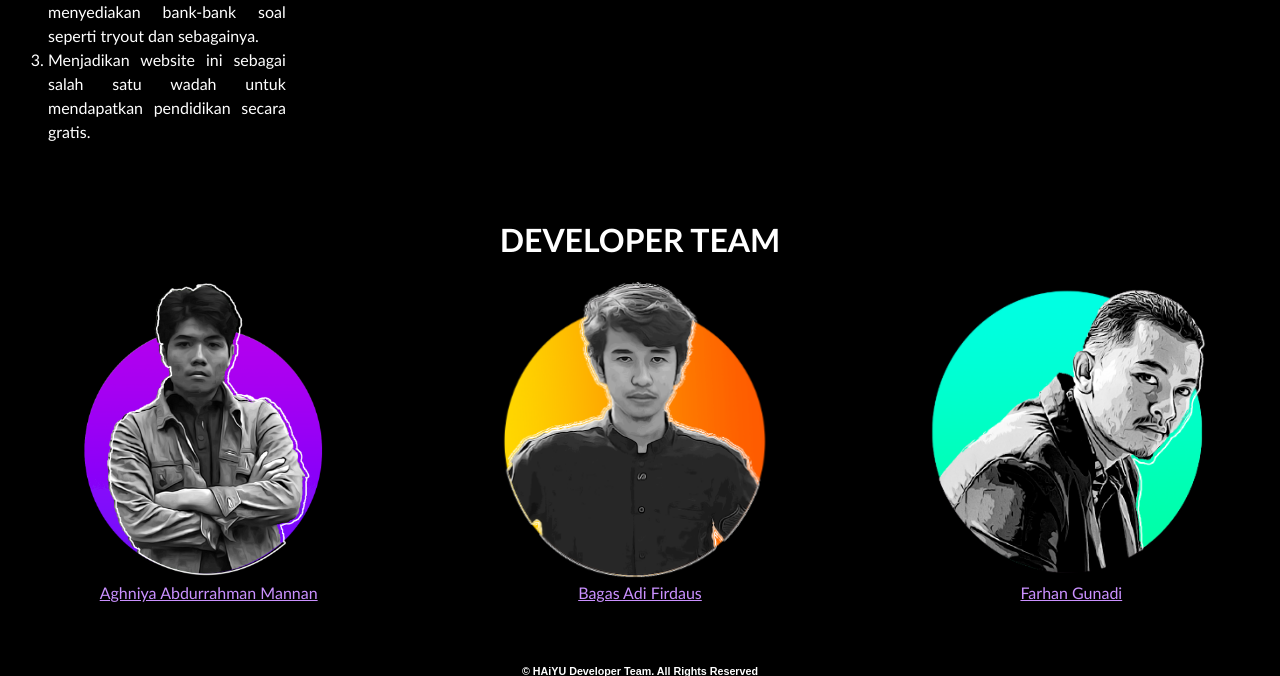
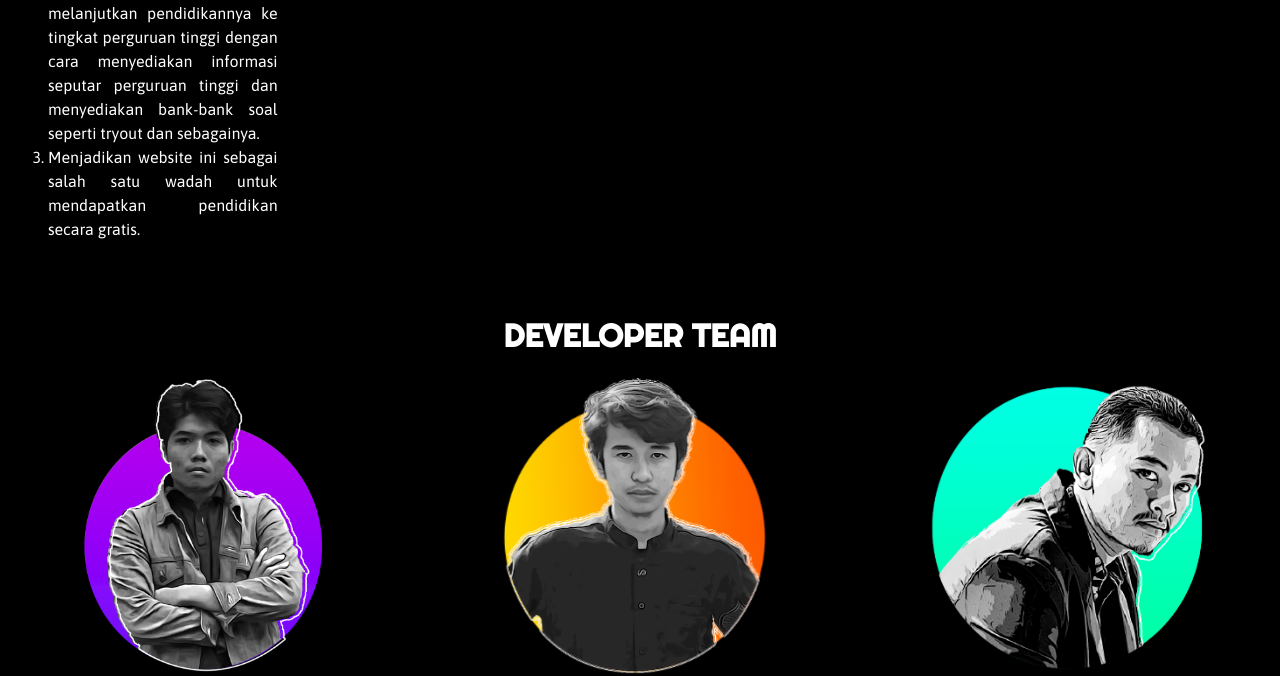
Before and after one commit to alifahfathonah/Website-HAiYU, a PHP site: page /html/about.html in a window 1280 px wide; the page is wider, and only the part inside the window is pictured. Shown: the part 2000-2676 px from the top of that part. Run offline with PHP 8.4, Linux system fonts and the light colour scheme.

Commit message:
Ubah ERD dan Tabel Database serta Page About

```diff
--- a/css/about.css
+++ b/css/about.css
@@ -12,10 +12,9 @@
   }
 
 body{
-    font-family: 'Righteous', cursive;
+    font-family: 'Asap', sans-serif;
     color: white;
     background-color: black;
-    font-family: 'Trebuchet MS', 'Lucida Sans Unicode', 'Lucida Grande', 'Lucida Sans', Arial, sans-serif;
 }
 
 #background{
@@ -25,6 +24,11 @@
 
 #judul{
     font-size: 80px;
+    font-family: 'Righteous', cursive;
+}
+
+#dev{
+    font-family: 'Righteous', cursive;
 }
 
 h1, h2, h6{
--- a/html/about.html
+++ b/html/about.html
@@ -5,6 +5,8 @@
     <meta charset="UTF-8">
     <meta name="viewport" content="width=device-width, initial-scale=1.0">
     <link rel="stylesheet" href="../css/about.css">
+    <link href="https://fonts.googleapis.com/css2?family=Asap&family=Open+Sans&family=Righteous&display=swap" rel="stylesheet">
+    <link href="https://fonts.googleapis.com/css2?family=Righteous&display=swap" rel="stylesheet">
     <link rel="shortcut icon" href="../images/favicon.ico" />
     <title>HAiYU - ABOUT US</title>
 </head>
@@ -70,7 +72,7 @@
     <br>
     <br>
 
-    <h1>DEVELOPER TEAM</h1>
+    <h1 id=dev>DEVELOPER TEAM</h1>
     <div class="grid-container2">
         <div>
             <img src="../images/rahman.png" alt="Aghniya Abdurrahman Mannan">
```
Also changed, not shown: README.md (added).
